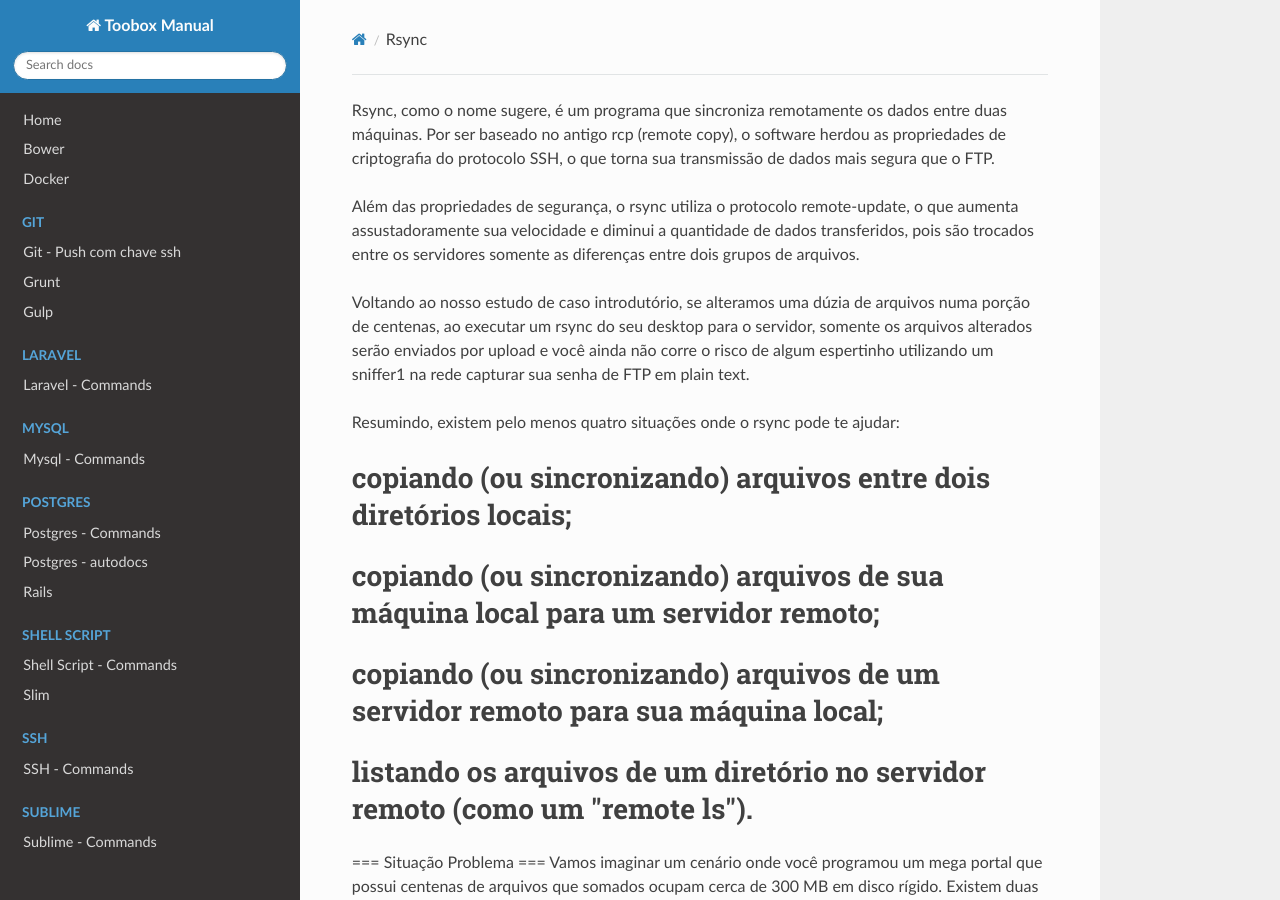
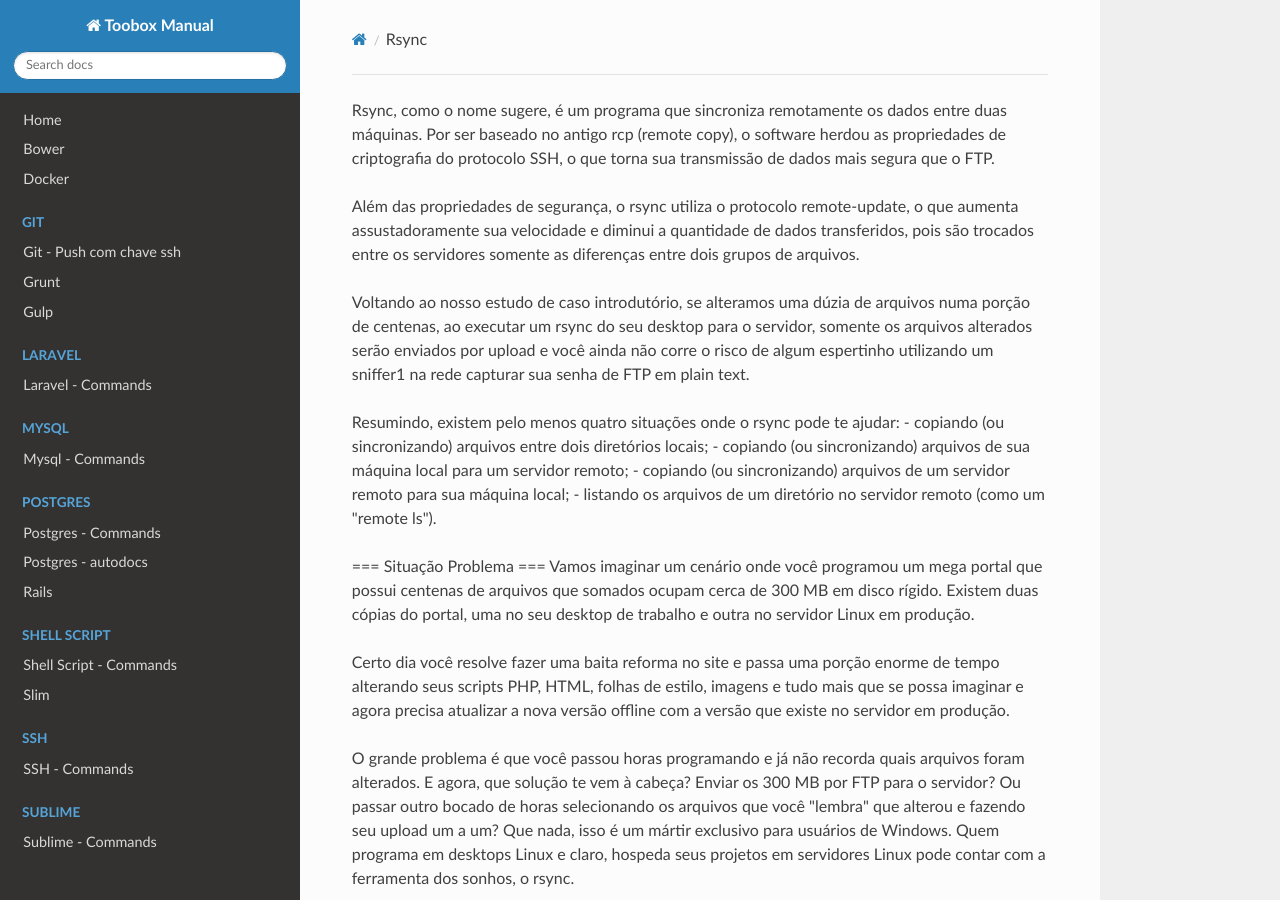
Before and after one commit to intrepidocabral/toolbox-manual, an MkDocs documentation site: the page built from docs/rsync/rsync.md, in a window 1280 px wide and 900 px high. Built offline with MkDocs 1.6.1, drawn with Linux system fonts in a browser that asks for light colours; nearby versions of some CDN libraries; old or Windows-style settings are respelled for this version of MkDocs.

````diff
--- a/docs/rsync/rsync.md
+++ b/docs/rsync/rsync.md
@@ -5,10 +5,10 @@ Além das propriedades de segurança, o rsync utiliza o protocolo remote-update,
 Voltando ao nosso estudo de caso introdutório, se alteramos uma dúzia de arquivos numa porção de centenas, ao executar um rsync do seu desktop para o servidor, somente os arquivos alterados serão enviados por upload e você ainda não corre o risco de algum espertinho utilizando um sniffer1 na rede capturar sua senha de FTP em plain text.
 
 Resumindo, existem pelo menos quatro situações onde o rsync pode te ajudar:
-# copiando (ou sincronizando) arquivos entre dois diretórios locais;
-# copiando (ou sincronizando) arquivos de sua máquina local para um servidor remoto;
-# copiando (ou sincronizando) arquivos de um servidor remoto para sua máquina local;
-# listando os arquivos de um diretório no servidor remoto (como um "remote ls").
+- copiando (ou sincronizando) arquivos entre dois diretórios locais;
+- copiando (ou sincronizando) arquivos de sua máquina local para um servidor remoto;
+- copiando (ou sincronizando) arquivos de um servidor remoto para sua máquina local;
+- listando os arquivos de um diretório no servidor remoto (como um "remote ls").
 
 === Situação Problema ===
 Vamos imaginar um cenário onde você programou um mega portal que possui centenas de arquivos que somados ocupam cerca de 300 MB em disco rígido. Existem duas cópias do portal, uma no seu desktop de trabalho e outra no servidor Linux em produção.
@@ -23,20 +23,22 @@ O grande problema é que você passou horas programando e já não recorda quais
 Rsync é quase que um pacote default em todas as distribuições linux. Aquelas que não o instalam numa instalação do tipo básica, com certeza possuem o pacote em algum lugar em seus CDs de instalação. Consulte os mesmos para maiores informações.
 
 No Debian, a instalação do mesmo se faz com apenas um comando:
-
+```
   # apt-get install rsync
+```
 
 Se você preferir, pode obter o software direto na fonte. Seu site oficial é:
 * http://rsync.samba.org
 
 E seu download pode ser obtido em:
 
-* ftp://rsync.samba.org/pub/rsync
+- ftp://rsync.samba.org/pub/rsync
 
 
 Para a comunicação entre duas máquinas com rsync funcionar, será necessário:
-# o programa rsync instalado em ambas as máquinas;
-# o servidor SSH (sshd) rodando no servidor.
+
+- o programa rsync instalado em ambas as máquinas;
+- o servidor SSH (sshd) rodando no servidor.
 
 '''Nota:''' se a comunicação for bilateral (ambas as máquinas enviam e recebem arquivos) o serviço SSH precisará estar rodando em ambas as máquinas.
 
````
